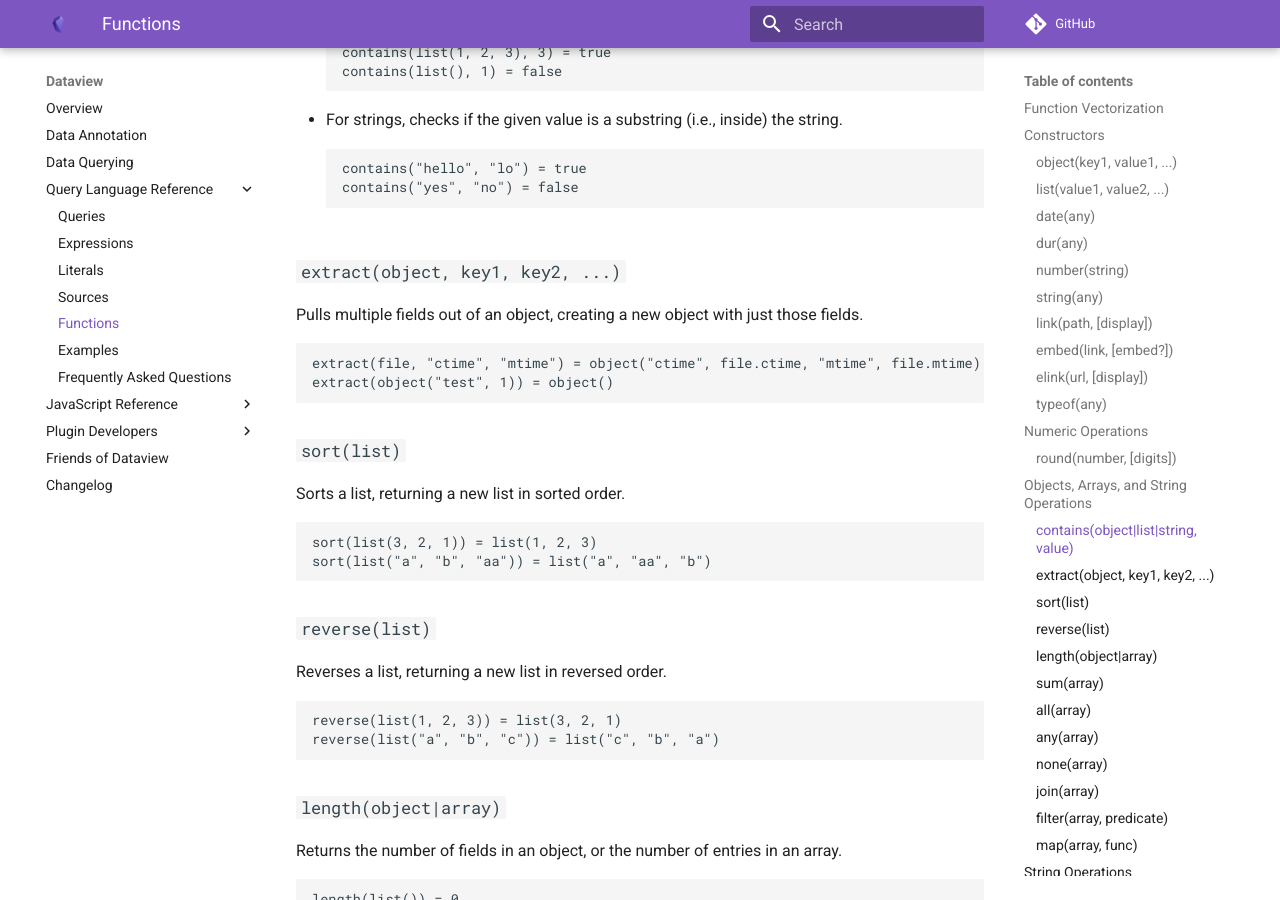
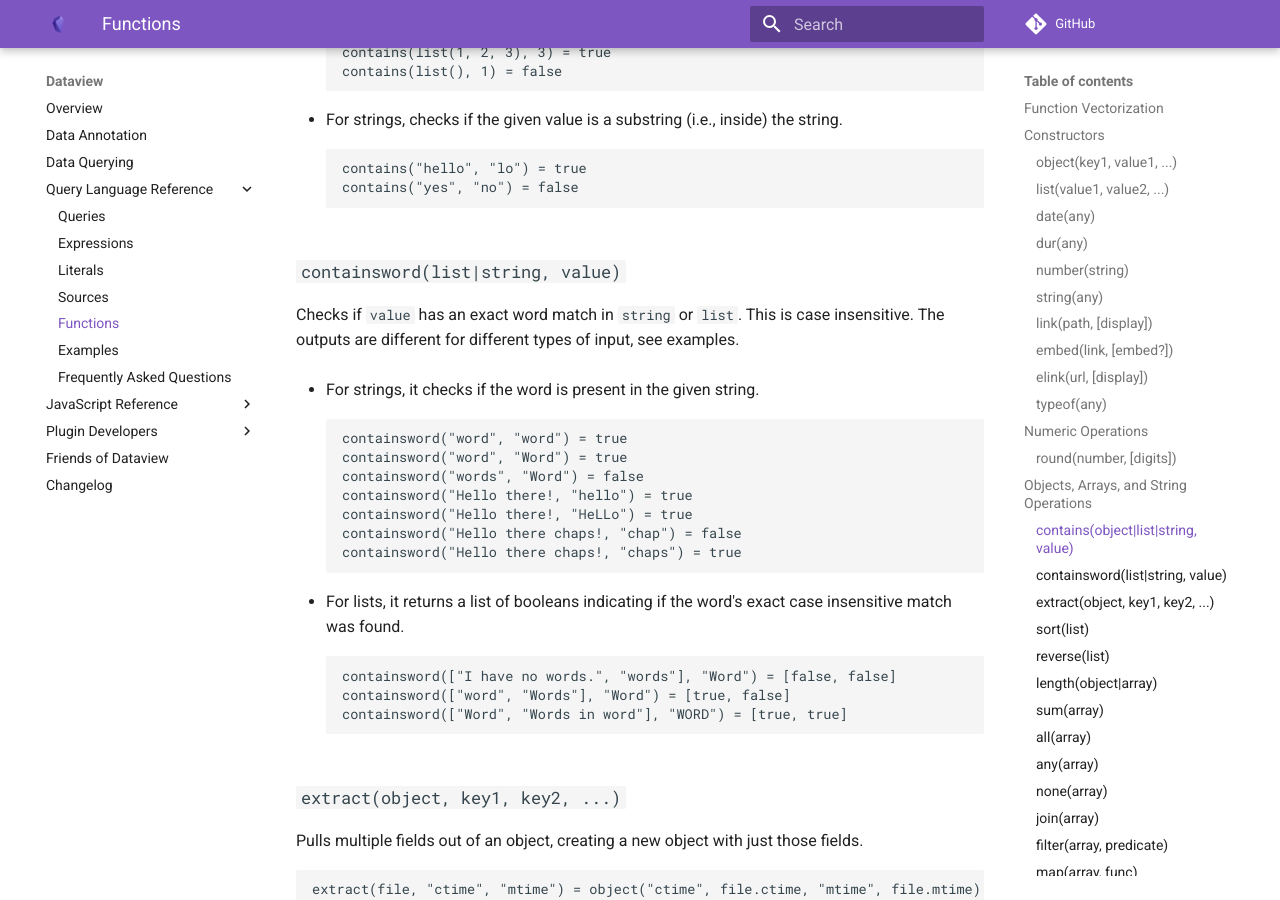
Before and after one commit to blacksmithgu/obsidian-dataview, an MkDocs documentation site: the page built from docs/docs/query/functions.md, in a window 1280 px wide and 900 px high, scrolled down 3484 px. Built offline with MkDocs 1.6.1 and Material for MkDocs 9.7.7, drawn with Linux system fonts in a browser that asks for light colours; comment, search, counter and statistics services are not loaded.

Commit message:
Add containsword() docs

````diff
--- a/docs/docs/query/functions.md
+++ b/docs/docs/query/functions.md
@@ -164,6 +164,30 @@ the first argument is an object, a list, or a string.
     ```
     contains("hello", "lo") = true
     contains("yes", "no") = false
+    ```
+
+### `containsword(list|string, value)`
+
+Checks if `value` has an exact word match in `string` or `list`.
+This is case insensitive.
+The outputs are different for different types of input, see examples.
+
+- For strings, it checks if the word is present in the given string.
+    ```
+    containsword("word", "word") = true
+    containsword("word", "Word") = true
+    containsword("words", "Word") = false
+    containsword("Hello there!, "hello") = true
+    containsword("Hello there!, "HeLLo") = true
+    containsword("Hello there chaps!, "chap") = false
+    containsword("Hello there chaps!, "chaps") = true
+    ```
+
+- For lists, it returns a list of booleans indicating if the word's exact case insensitive match was found.
+    ```
+    containsword(["I have no words.", "words"], "Word") = [false, false]
+    containsword(["word", "Words"], "Word") = [true, false]
+    containsword(["Word", "Words in word"], "WORD") = [true, true]
     ```
 
 ### `extract(object, key1, key2, ...)`
````
